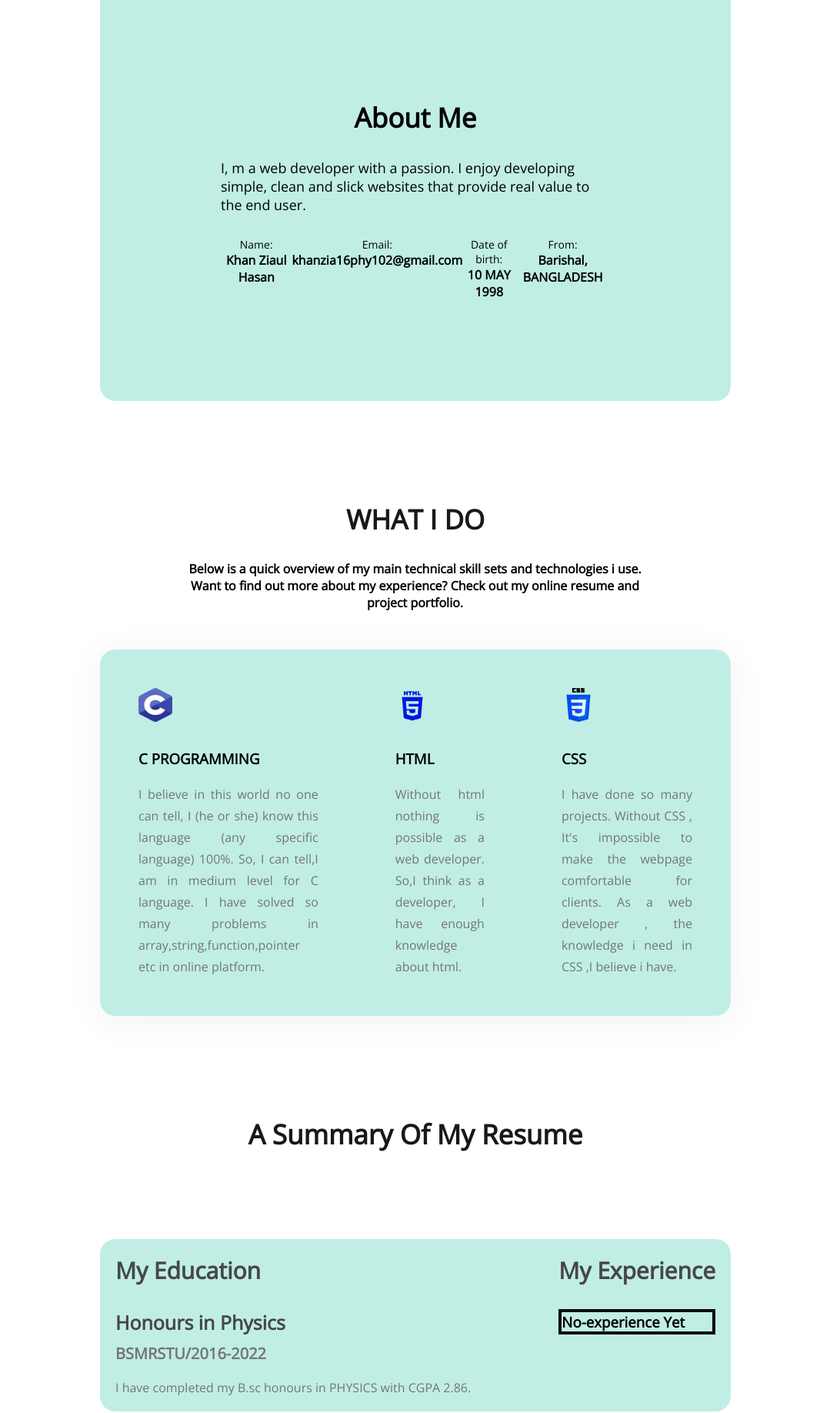
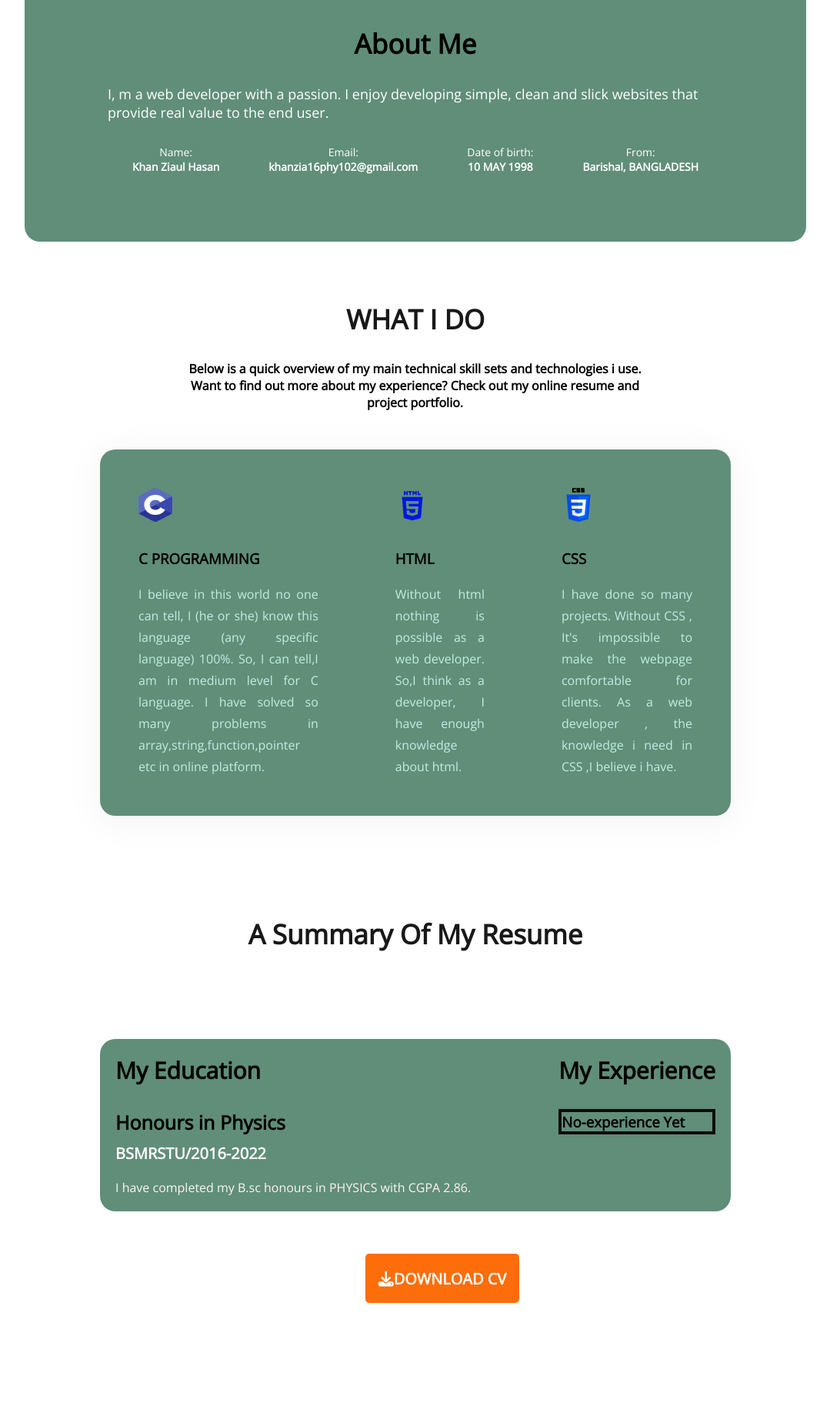
Before and after one commit to KhanZiaul/Protfolio-Website, a plain HTML site: page index.html in a window 1280 px wide. Shown: the part 964-2800 px from the top of the page at 77% size, without its empty margins (100-1179 px from the left). Drawn offline with nearby package versions, Linux system fonts and the light colour scheme.

Commit message:
updated color and cv position

```diff
--- a/index.html
+++ b/index.html
@@ -4,7 +4,7 @@
     <meta charset="UTF-8">
     <meta http-equiv="X-UA-Compatible" content="IE=edge">
     <meta name="viewport" content="width=device-width, initial-scale=1.0">
-    <title>Protfolio-Website</title>
+    <title>Protfolio Website</title>
     <script src="https://kit.fontawesome.com/70a98cd510.js" crossorigin="anonymous"></script>
     <link rel="stylesheet" href="style/style.css">
     <link rel="preconnect" href="https://fonts.googleapis.com"><link rel="preconnect" href="https://fonts.gstatic.com" crossorigin><link href="https://fonts.googleapis.com/css2?family=Open+Sans&display=swap" rel="stylesheet">
--- a/style/style.css
+++ b/style/style.css
@@ -61,7 +61,7 @@ margin-bottom: 5px;
 }
 .ban-hed2{
     font-weight: 700;
-    font-size: 50px;
+    font-size: 39px;
     color: #181818;
     margin-bottom: 17px;
 }
@@ -76,9 +76,9 @@ margin-bottom: 5px;
     font-weight: 700;
 }
 .section1{
-    margin: 130px 230px;
-    padding: 131px 157px;
-    background-color:#C0EEE4;
+    margin: 77px 132px;
+    padding: 88px 108px;
+    background-color:#608e79;
     border-radius: 20px;
 }
 /* Sub-Section */
@@ -92,7 +92,7 @@ text-align: center;
 .sub-sec-2{
     font-weight: 400;
     font-size: 18px;
-
+    color: white;
 }
 .about-info{
 display: flex;
@@ -105,10 +105,12 @@ font-weight: 600;
 .sub_info_1{
 font-weight: 300;
 font-size: 14px;
+color: white;
 }
 .sub_info_2{
-    font-weight: 600;
-    font-size: 16px;
+    font-weight: bolder;
+    font-size: 14px;
+    color: white;
 }
 /* What do Section */
 .header_do{
@@ -123,6 +125,7 @@ font-size: 14px;
     margin-right:346px;
     text-align: center;
     margin-bottom: 50px;
+    color: #000000;
 }
 /* Sub Do */
 .info{
@@ -130,7 +133,7 @@ font-size: 14px;
     justify-content: space-around;
     margin-left: 230px;
     margin-right:230px ;
-    background: #C0EEE4;
+    background: #608e79;
     box-shadow: 0px 6px 50px rgba(0, 0, 0, 0.06);
     border-radius: 20px;
 }
@@ -150,7 +153,7 @@ text-align: left;
 font-weight: 400;
 font-size: 16px;
 line-height: 28px;
-color: #757575;
+color: #C0EEE4;
 text-align:justify;
 margin-top: 20px;
 }
@@ -168,20 +171,20 @@ margin-top: 113px;
 margin-left: 230px;
 margin-right: 230px;
 justify-content: space-between;
-background: #C0EEE4;
+background: #608e79;
 padding: 20px;
 border-radius: 20px;
 }
 .ee1{
     font-weight: 700;
     font-size: 30px;
-    color: #474747;
+    color: #000000;
 }
 .ee2{
 margin-top: 30px;
 font-weight: 700;
 font-size: 25px;
-color: #474747;
+color: #000000;
 }
 .ee21{
 margin-top: 30px;
@@ -191,19 +194,16 @@ border:4px solid rgb(12, 13, 12);
 margin-top: 10px;
 font-weight: 600;
 font-size: 20px;
-color: #757575;
+color: #fffafa;
 }
 .eep{
 margin-top: 20px;
 font-weight: 400;
 font-size: 16px;
-color: #757575;
+color: #fff4f4;
 }
 .download_cv{
-margin-top: 69px;
-margin-left:650px;
-margin-right:717px;
-margin-bottom: 131px;
+margin:55px 575px 160px 575px;
 }
 .but-styl{
     background-color:#FD6E0A;
@@ -219,25 +219,22 @@ margin-bottom: 131px;
 .contact{
     display: flex;
     justify-content:space-between;
-    background-color: #FFF8F3;
-    ;
+    background-color:
 }
 #name{
     width: 461px;
     height: 50px;
-    font-weight: 400;
     font-size: 16px;
     background: #FFF8F3;
-    border-radius: 5px;
+    border-radius: 3px;
     margin-top: 28px;
 }
 #email{
     width: 461px;
     height: 50px;
-    font-weight: 400;
     font-size: 16px;
     background: #FFF8F3;
-    border-radius: 5px;
+    border-radius: 3px;
     margin-top: 24px;
 }
 #textarea{
```
